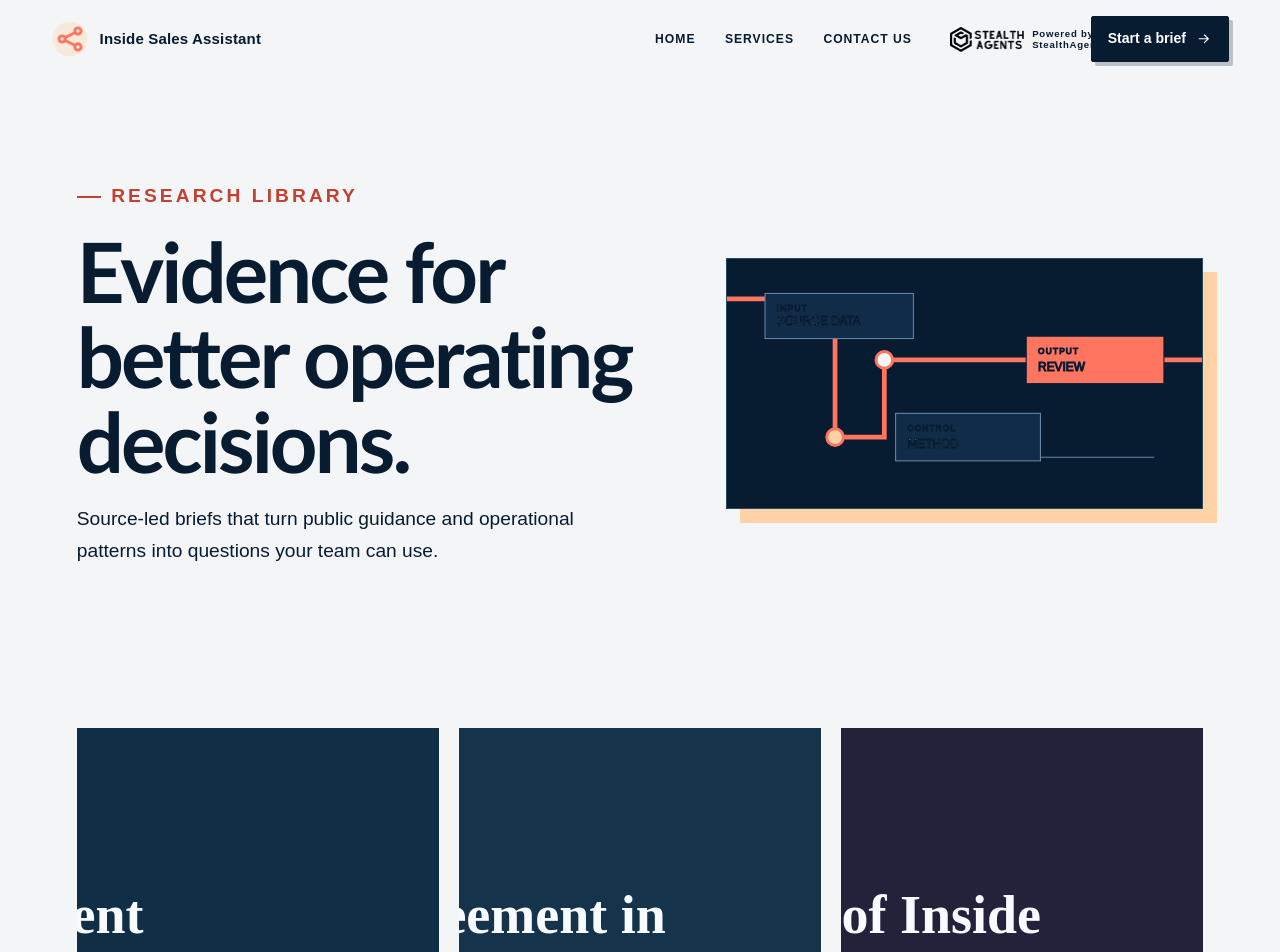
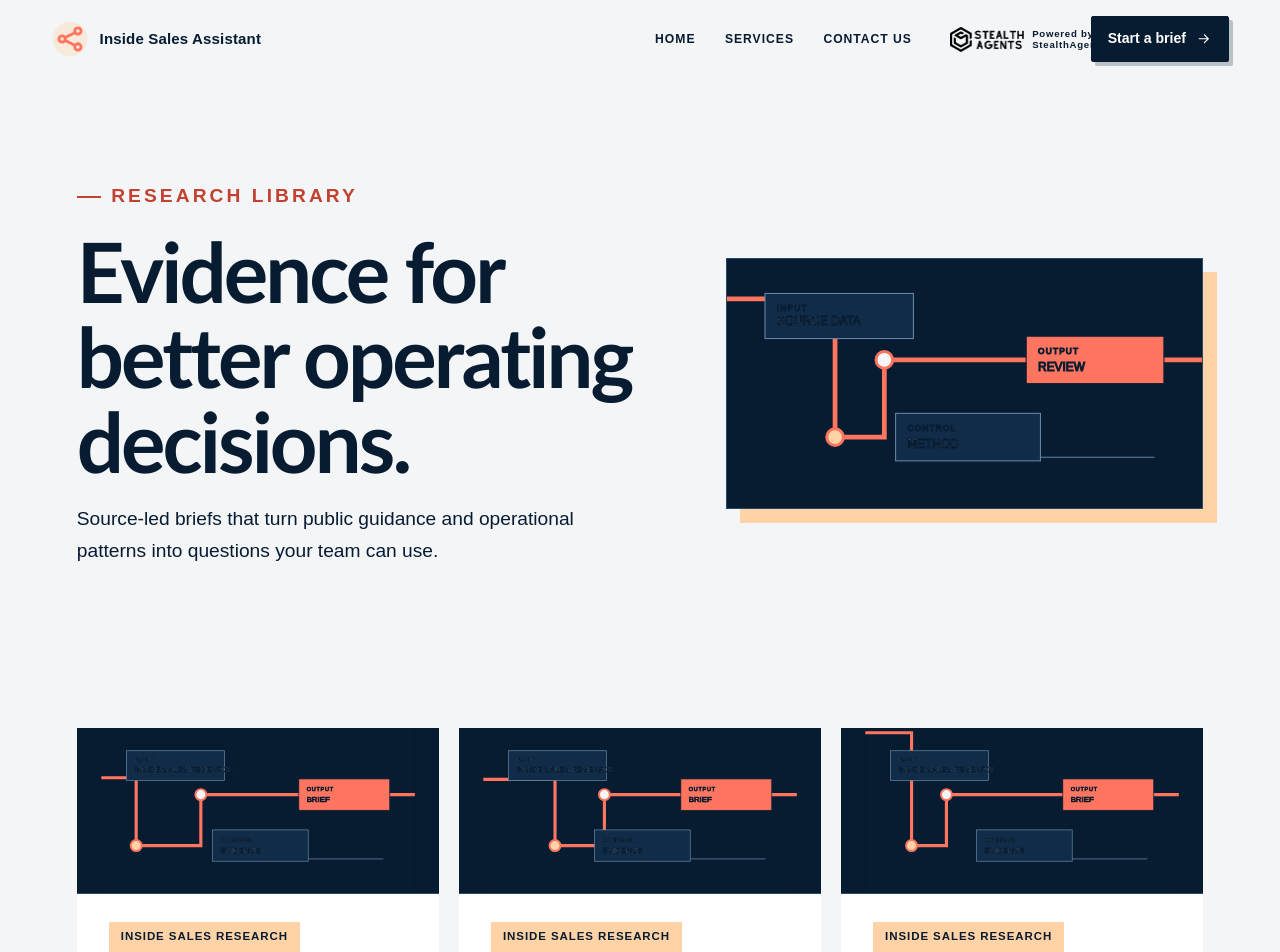
Before and after one commit to coolifystealthagents/inside-sales-assistant, a Next.js app: page /research in a window 1280 px wide. Shown: the top 952 px of the page. Built offline with nearby package versions, Linux system fonts and the light colour scheme.

Commit message:
fix: surface October 26 research on listing

```diff
--- a/app/research/page.tsx
+++ b/app/research/page.tsx
@@ -8,8 +8,8 @@ import { TopicVisual } from '@/components/TopicVisual';
 export const metadata: Metadata = { title: 'Research', description: 'Source-led operational research for leaders designing specialist support roles.', alternates: { canonical: '/research' } };
 export default function ResearchPage() {
   return <main><header className="page-hero split-hero"><div><p className="eyebrow">Research library</p><h1>Evidence for better operating decisions.</h1><p>Source-led briefs that turn public guidance and operational patterns into questions your team can use.</p></div><TopicVisual title="Sales operations research library" intake="SOURCE DATA" process="METHOD" output="REVIEW" /></header><section className="content-wrap"><div className="content-grid editorial-index">
+    {researchPosts.map(post => <Link className="content-card" href={`/research/${post.slug}`} key={post.slug}><TopicVisual compact title={post.title} seed={post.slug} intake={post.cluster.toUpperCase()} process="EVIDENCE" output="BRIEF" /><span className="pill">{post.cluster}</span><h2>{post.title}</h2><p>{post.summary}</p><p className="meta"><time dateTime={post.publishedAt}>{post.publishedAt}</time> · Research brief</p><span className="text-link">Review the brief</span></Link>)}
     {october13Research.map(post => <Link className="content-card" href={`/research/${post.slug}`} key={post.slug}><img src={post.thumbnail} width="1200" height="630" alt="" /><span className="pill">{post.cluster}</span><h2>{post.title}</h2><p>{post.question}</p><p className="meta"><time dateTime={post.publishedAt}>{post.publishedAt}</time> · Research protocol</p><span className="text-link">Review the study</span></Link>)}
     {october12Research.map(post => <Link className="content-card" href={`/research/${post.slug}`} key={post.slug}><img src={post.thumbnail} width="1200" height="630" alt="" /><span className="pill">{post.cluster}</span><h2>{post.title}</h2><p>{post.question}</p><p className="meta"><time dateTime={post.publishedAt}>{post.publishedAt}</time> · Research protocol</p><span className="text-link">Review the study</span></Link>)}
-    {researchPosts.map(post => <Link className="content-card" href={`/research/${post.slug}`} key={post.slug}><TopicVisual compact title={post.title} seed={post.slug} intake={post.cluster.toUpperCase()} process="EVIDENCE" output="BRIEF" /><span className="pill">{post.cluster}</span><h2>{post.title}</h2><p>{post.summary}</p><p className="meta"><time dateTime={post.publishedAt}>{post.publishedAt}</time> · Research brief</p><span className="text-link">Review the brief</span></Link>)}
   </div></section></main>;
 }
```
